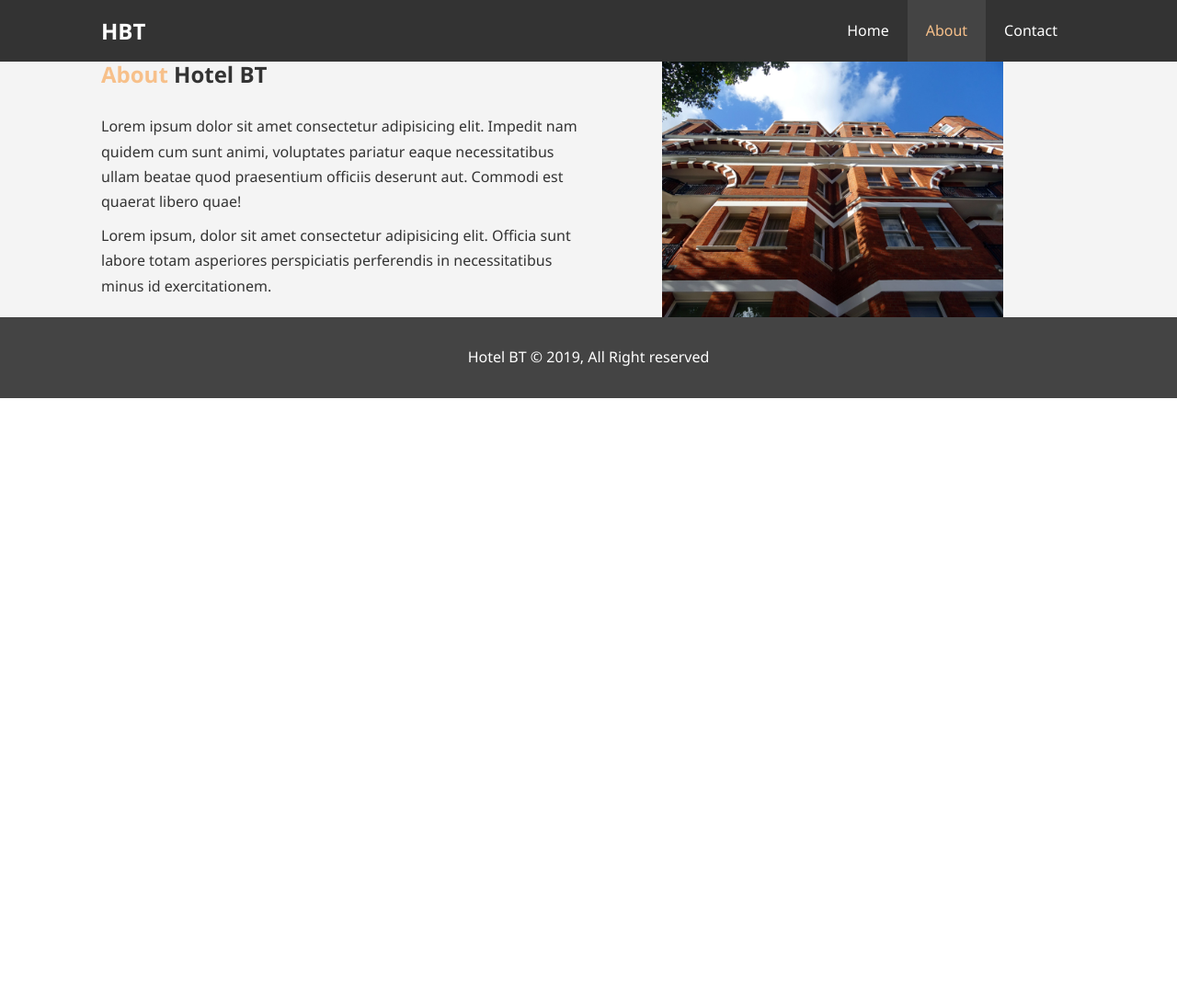
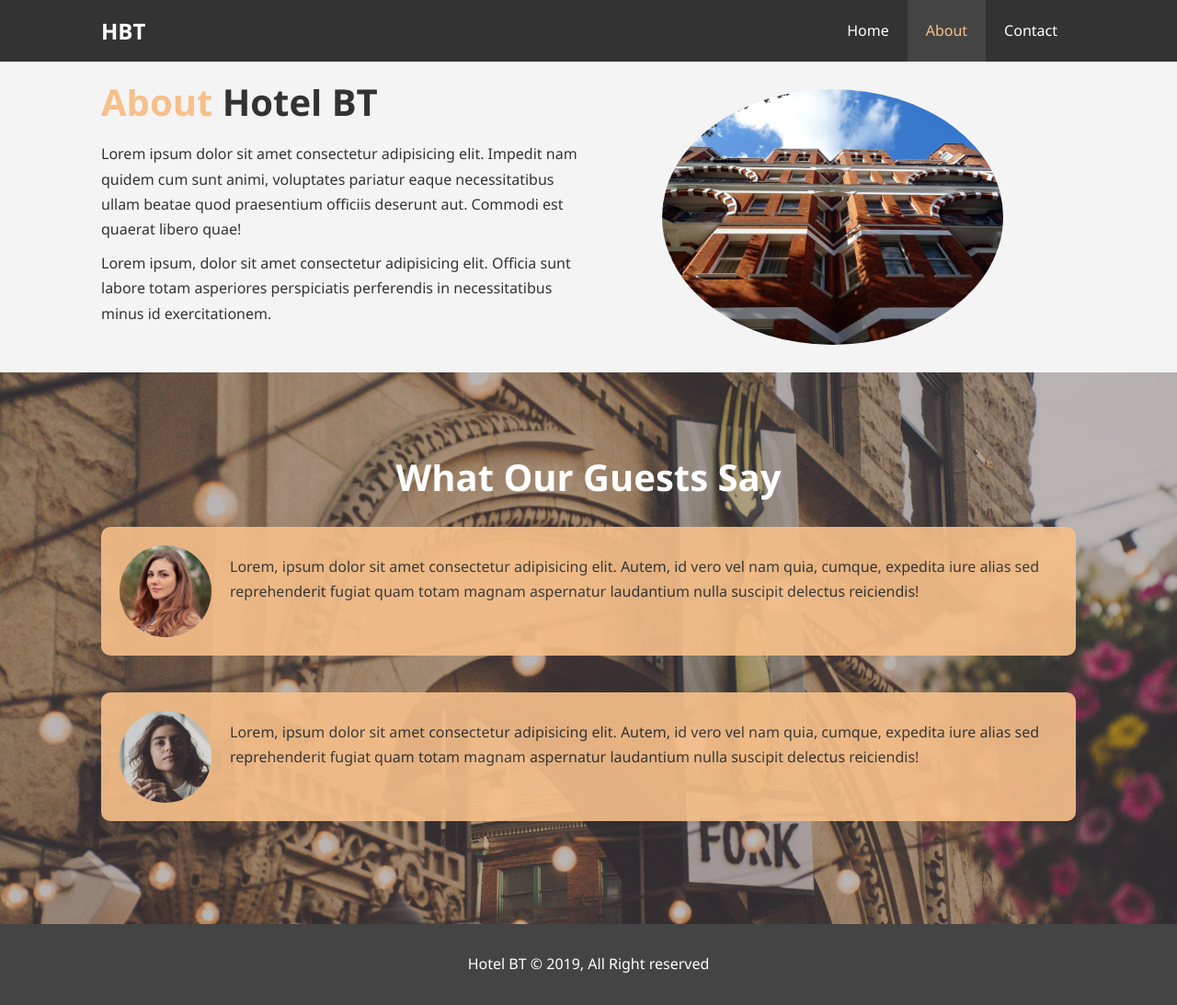
Before and after one commit to knromaric/hotelWebsite, a plain HTML site: page about.html in a window 1280 px wide. Shown: the whole page at 92% size. Before the commit the page ends 800 px from the top, so only its background shows below. Drawn offline with Linux system fonts and the light colour scheme.

Commit message:
Added the About Page

```diff
--- a/about.html
+++ b/about.html
@@ -1,13 +1,15 @@
 <!DOCTYPE html>
 <html lang="en">
-
   <head>
-    <meta charset="UTF-8">
-    <meta name="viewport" content="width=device-width, initial-scale=1.0">
-    <meta http-equiv="X-UA-Compatible" content="ie=edge">
-    <meta name="description" content="Welcome to the most extraordinary hotel in Boston">
-    <meta name="keywords" content="hotel, boston hotel, new england hotel">
-    <link rel="stylesheet" href="css/style.css">
+    <meta charset="UTF-8" />
+    <meta name="viewport" content="width=device-width, initial-scale=1.0" />
+    <meta http-equiv="X-UA-Compatible" content="ie=edge" />
+    <meta
+      name="description"
+      content="Welcome to the most extraordinary hotel in Boston"
+    />
+    <meta name="keywords" content="hotel, boston hotel, new england hotel" />
+    <link rel="stylesheet" href="css/style.css" />
     <title>Hotel BT | About</title>
   </head>
 
@@ -25,28 +27,56 @@
       </nav>
     </header>
 
-    <section id="about-info" class="bg-light">
+    <section id="about-info" class="bg-light py-3">
       <div class="container">
         <div class="info-left">
-                <h1>
+          <h1 class="l-heading">
             <span class="text-primary">About</span> Hotel BT
           </h1>
-                <p>Lorem ipsum dolor sit amet consectetur adipisicing elit. Impedit nam quidem cum sunt animi,
-                    voluptates pariatur eaque necessitatibus ullam beatae quod praesentium officiis deserunt aut.
-                    Commodi est quaerat libero quae!</p>
-                <p>Lorem ipsum, dolor sit amet consectetur adipisicing elit. Officia sunt labore totam asperiores
-                    perspiciatis perferendis in necessitatibus minus id exercitationem.</p>
+          <p>
+            Lorem ipsum dolor sit amet consectetur adipisicing elit. Impedit nam
+            quidem cum sunt animi, voluptates pariatur eaque necessitatibus
+            ullam beatae quod praesentium officiis deserunt aut. Commodi est
+            quaerat libero quae!
+          </p>
+          <p>
+            Lorem ipsum, dolor sit amet consectetur adipisicing elit. Officia
+            sunt labore totam asperiores perspiciatis perferendis in
+            necessitatibus minus id exercitationem.
+          </p>
         </div>
         <div class="info-right">
-                <img src="./images/photo-2.jpg" alt="">
+          <img src="./images/photo-2.jpg" alt="" />
         </div>
       </div>
     </section>
-
-
+    <div class="clr"></div>
+    <section id="testimonials" class="py-3">
+      <div class="container">
+        <h2 class="l-heading">What Our Guests Say</h2>
+        <div class="testimonial bg-primary">
+          <img src="./images/person-1.jpg" alt="Samantha" />
+          <p>
+            Lorem, ipsum dolor sit amet consectetur adipisicing elit. Autem, id
+            vero vel nam quia, cumque, expedita iure alias sed reprehenderit
+            fugiat quam totam magnam aspernatur laudantium nulla suscipit
+            delectus reiciendis!
+          </p>
+        </div>
+        <div class="testimonial bg-primary">
+          <img src="./images/person-2.jpg" alt="Jen" />
+          <p>
+            Lorem, ipsum dolor sit amet consectetur adipisicing elit. Autem, id
+            vero vel nam quia, cumque, expedita iure alias sed reprehenderit
+            fugiat quam totam magnam aspernatur laudantium nulla suscipit
+            delectus reiciendis!
+          </p>
+        </div>
+      </div>
+      <div class="clr"></div>
+    </section>
     <footer id="main-footer">
       <p>Hotel BT &copy; 2019, All Right reserved</p>
     </footer>
   </body>
-
 </html>
--- a/css/style.css
+++ b/css/style.css
@@ -74,8 +74,25 @@ p {
     background:#f7c08a;
     color:  #333;
 }
+
 .clr{
     clear: both;
+}
+
+.l-heading {
+    font-size: 40px;
+}
+/* Padding */
+.py-1 {
+    padding: 10px 0;
+}
+
+.py-2 {
+    padding: 20px 0;
+}
+
+.py-3 {
+   padding: 30px 0;
 }
 /* Navbar */
 #navbar {
@@ -183,6 +200,7 @@ p {
     display: block;
     margin:auto;
     width: 70%;
+    border-radius: 50%;
 }
 
 #about-info .info-left{
@@ -190,6 +208,40 @@ p {
     width: 50%;
     min-height: 100%;
 }
+
+/* Testimonials */
+#testimonials {
+    height: 600px;
+    background: url('../images/test-bg.jpg') no-repeat
+    center center/cover;
+    padding-top: 100px;
+}
+
+#testimonials  h2 {
+    color: white;
+    text-align: center;
+    padding-bottom: 40px;
+}
+
+#testimonials .testimonial{
+    padding: 20px;
+    margin-bottom: 40px;
+    height: 140px;
+    border-radius: 10px;
+    opacity: 0.9;
+}
+
+#testimonials .testimonial img{
+    width:100px;
+    float: left;
+    margin-right: 20px;
+    border-radius: 50%;
+}
+
+
+
+
+
 /* Footer */
 #main-footer{
     text-align: center;
```
Lines whose indentation alone changed are shown as unchanged.
